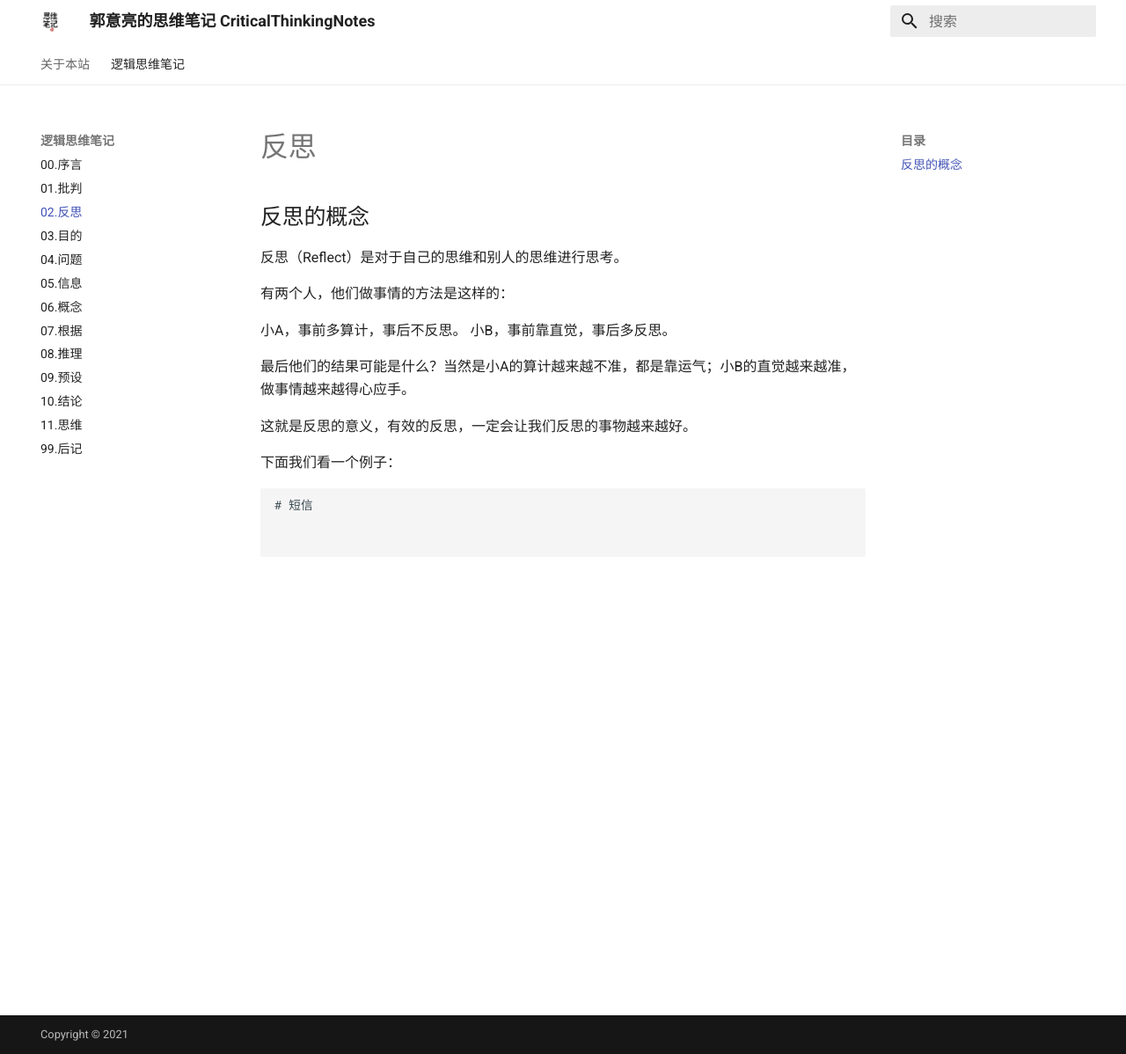
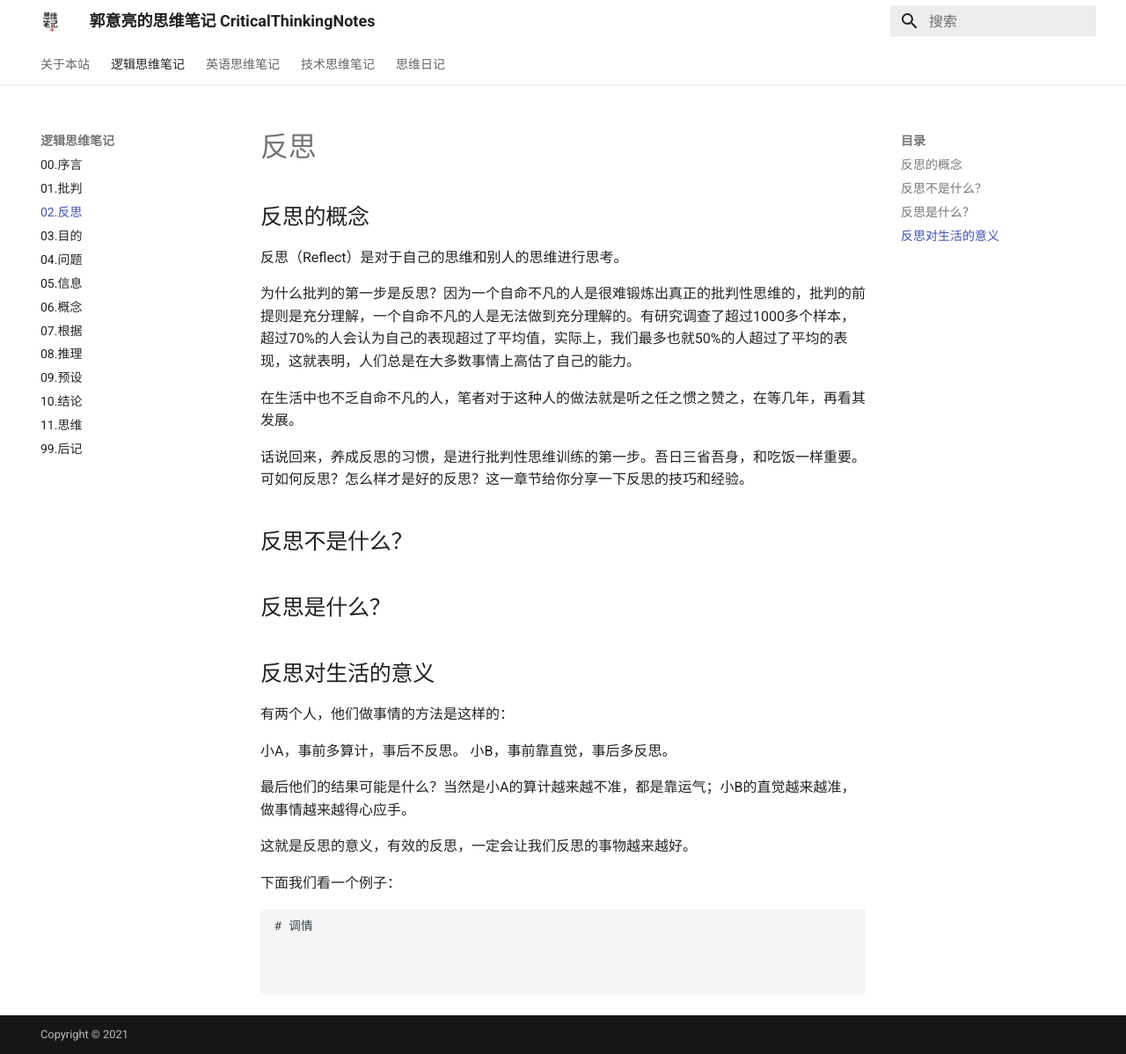
Before and after one commit to guoylyy/CriticalThinkingDocs, an MkDocs documentation site: the page built from docs/lg/chapter02.md, in a window 1280 px wide and 1198 px high. Shown: the whole window at 88% size. Built offline with MkDocs 1.6.1 and Material for MkDocs 9.7.7, drawn with Linux system fonts in a browser that asks for light colours.

Commit message:
添加网站配置

````diff
--- a/docs/lg/chapter02.md
+++ b/docs/lg/chapter02.md
@@ -3,6 +3,20 @@
 ## 反思的概念
 
 反思（Reflect）是对于自己的思维和别人的思维进行思考。
+
+为什么批判的第一步是反思？因为一个自命不凡的人是很难锻炼出真正的批判性思维的，批判的前提则是充分理解，一个自命不凡的人是无法做到充分理解的。有研究调查了超过1000多个样本，超过70%的人会认为自己的表现超过了平均值，实际上，我们最多也就50%的人超过了平均的表现，这就表明，人们总是在大多数事情上高估了自己的能力。
+
+在生活中也不乏自命不凡的人，笔者对于这种人的做法就是听之任之惯之赞之，在等几年，再看其发展。
+
+话说回来，养成反思的习惯，是进行批判性思维训练的第一步。吾日三省吾身，和吃饭一样重要。可如何反思？怎么样才是好的反思？这一章节给你分享一下反思的技巧和经验。
+
+## 反思不是什么？
+
+## 反思是什么？
+
+
+
+## 反思对生活的意义
 
 有两个人，他们做事情的方法是这样的：
 
@@ -16,7 +30,8 @@
 下面我们看一个例子：
 
 ```
-# 短信
+# 调情
+
 
 
 ```
--- a/mkdocs.yml
+++ b/mkdocs.yml
@@ -15,7 +15,13 @@ nav:
     - 09.预设: lg/chapter09.md
     - 10.结论: lg/chapter10.md
     - 11.思维: lg/chapter11.md
-    - 99.后记: lg/chapter100.md
+    - 99.后记: lg/chapter99.md
+  - 英语思维笔记:
+    - 00.写作: eg/write.md
+  - 技术思维笔记:
+    - 001.技术学习指南: tg/001-guide.md
+  - 思维日记:
+    - 什么是思维日记: dg/what.md
 
 theme:
   name: material
````
Also changed, not shown: docs/index.md (+4 -0 lines), docs/lg/chapter01.md (+2 -2 lines), docs/dg/what.md (added), docs/eg/write.md (added), docs/tg/001-guide.md (added).
